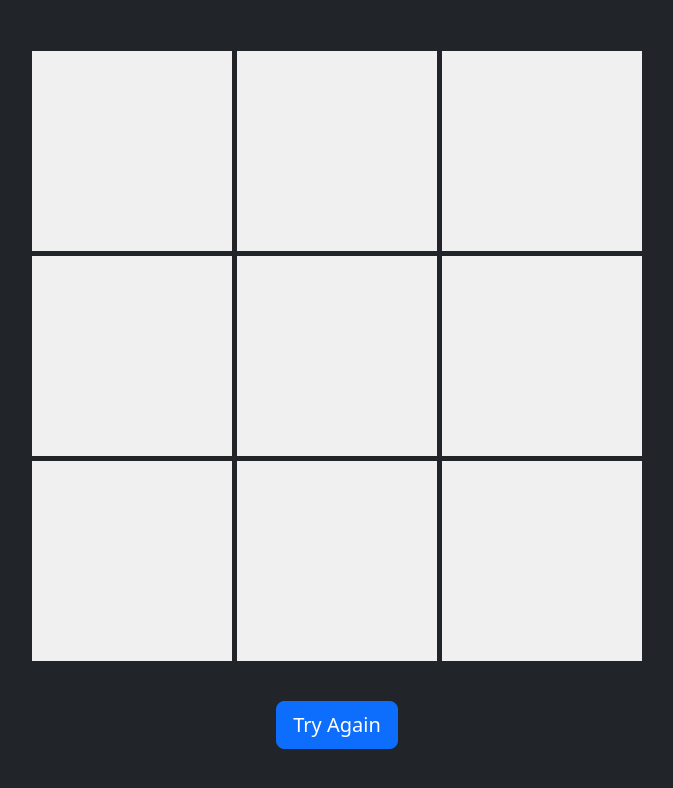
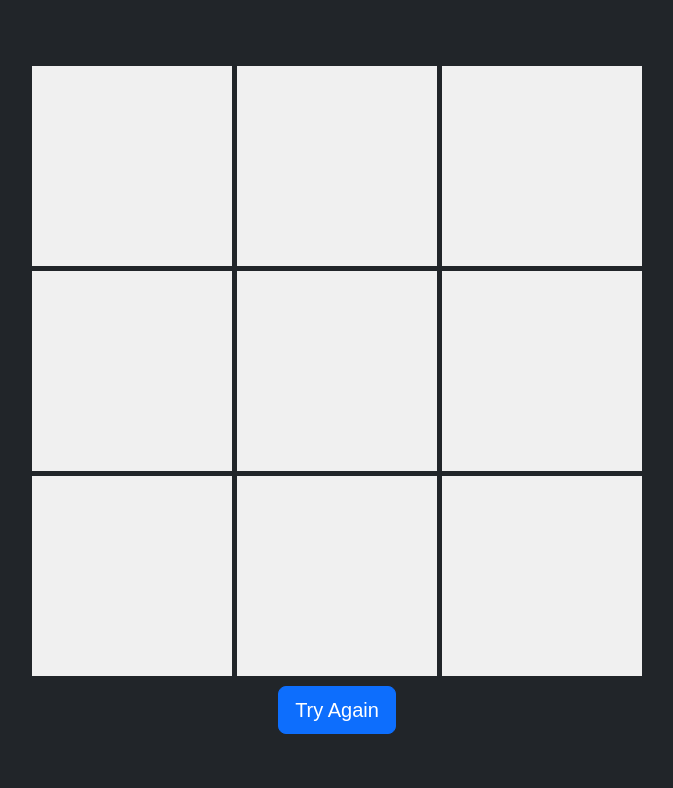
Before and after one commit to afnImadurrosyad/Tic-Tac-Toe, a plain HTML site: page index.html in a window 1280 px wide. Shown: the whole page, without its empty margins (303-976 px from the left). Drawn offline with nearby package versions, Linux system fonts and the light colour scheme; some packages are replaced by stand-ins of ours; a script that the page names is missing.

Commit message:
hosting commit

```diff
--- a/index.html
+++ b/index.html
@@ -8,6 +8,7 @@
 </head>
 
 <body class="bg-dark ">
+    <div class="container">
         <div class="board">
             <div class="cell" onclick="makeMove(0)"></div>
             <div class="cell" onclick="makeMove(1)"></div>
@@ -19,7 +20,8 @@
             <div class="cell" onclick="makeMove(7)"></div>
             <div class="cell" onclick="makeMove(8)"></div>
         </div>
-    <button id="btnMain" type="button" class="btn btn-primary btn-lg">Try Again</button>
+        <button id="btnMain" type="button" class="main-btn btn btn-primary btn-lg">Try Again</button>
+    </div>
     <!-- here -->
     <script src="https://code.jquery.com/jquery-3.5.1.slim.min.js"></script>
     <script src="https://cdn.jsdelivr.net/npm/@popperjs/core@2.9.1/dist/umd/popper.min.js"></script>
--- a/styles.css
+++ b/styles.css
@@ -5,14 +5,16 @@
 
 body {
   background-color: rgb(26, 26, 26);
+}
+
+.container {
+  height: 100vh;
   font-family: Arial, sans-serif;
   display: flex;
-  justify-content: center;
   flex-direction: column;
   align-items: center;
-  gap: 5vh;
-  height: 100vh;
-  padding: 5vh 0%;
+  justify-content: center;
+  gap: 10px;
 }
 
 .board {
@@ -35,26 +37,3 @@ body {
 .cell:hover {
   background-color: #d8d1d1;
 }
-
-@media (min-width: 576px) {
-}
-
-/* Medium devices (tablets, 768px and up) */
-
-@media (min-width: 768px) {
-}
-
-/* Large devices (desktops, 992px and up) */
-
-@media (min-width: 992px) {
-}
-
-/* X-Large devices (large desktops, 1200px and up) */
-
-@media (min-width: 1200px) {
-}
-
-/* XX-Large devices (larger desktops, 1400px and up) */
-
-@media (min-width: 1400px) {
-}
```
Lines whose indentation alone changed are shown as unchanged.
